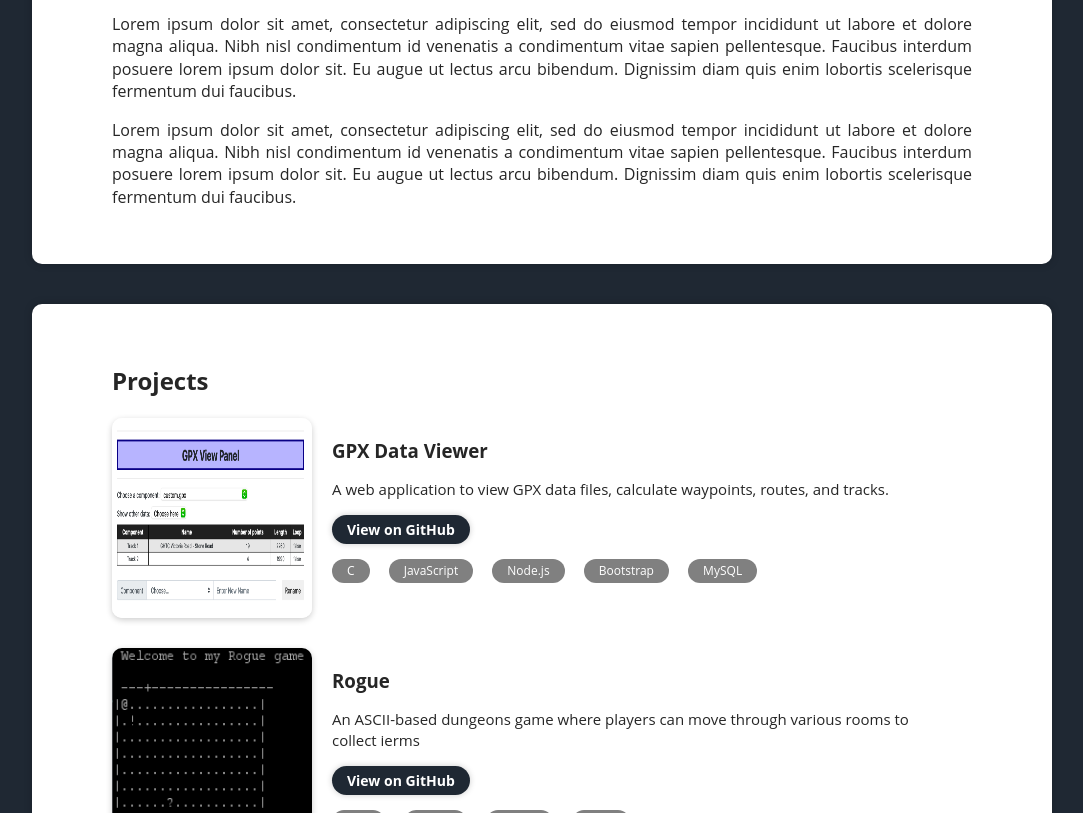
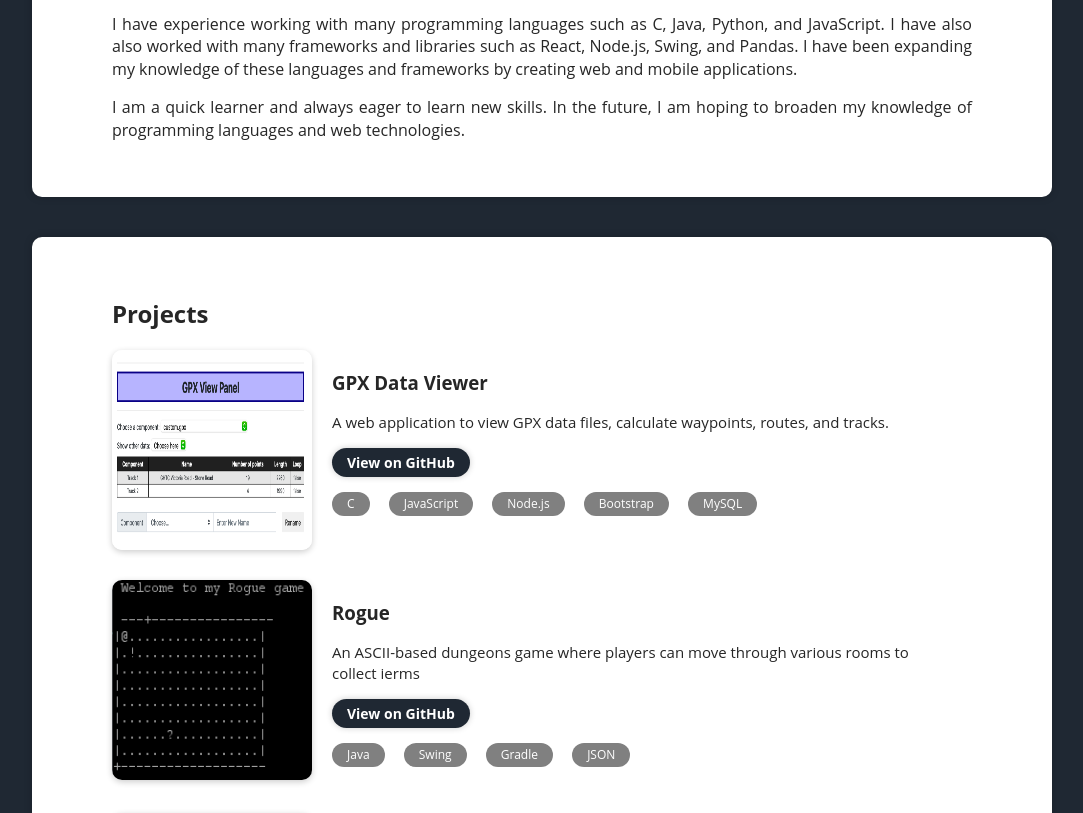
Before and after one commit to jainilp25/jainilp25.github.io, a plain HTML site: page index.html in a window 1280 px wide. Shown: the part 1326-2139 px from the top of the page, without its empty margins (98-1181 px from the left). Drawn offline with nearby package versions, Linux system fonts and the light colour scheme; a web font is replaced by a local one.

Commit message:
Added skills section

```diff
--- a/index.html
+++ b/index.html
@@ -53,16 +53,13 @@
         <img class="skill-img" src="assets/images/git.png" alt="Git">
       </div>
       <p>
-        Lorem ipsum dolor sit amet, consectetur adipiscing elit, sed do eiusmod tempor incididunt ut labore et dolore
-        magna aliqua. Nibh nisl condimentum id venenatis a condimentum vitae sapien pellentesque. Faucibus interdum
-        posuere lorem ipsum dolor sit. Eu augue ut lectus arcu bibendum. Dignissim diam quis enim lobortis scelerisque
-        fermentum dui faucibus.
+        I have experience working with many programming languages such as C, Java, Python, and JavaScript. I have also
+        also worked with many frameworks and libraries such as React, Node.js, Swing, and Pandas. I have been expanding
+        my knowledge of these languages and frameworks by creating web and mobile applications.
       </p>
       <p>
-        Lorem ipsum dolor sit amet, consectetur adipiscing elit, sed do eiusmod tempor incididunt ut labore et dolore
-        magna aliqua. Nibh nisl condimentum id venenatis a condimentum vitae sapien pellentesque. Faucibus interdum
-        posuere lorem ipsum dolor sit. Eu augue ut lectus arcu bibendum. Dignissim diam quis enim lobortis scelerisque
-        fermentum dui faucibus.
+        I am a quick learner and always eager to learn new skills. In the future, I am hoping to broaden my knowledge
+        of programming languages and web technologies.
       </p>
     </div>
 
```
Also changed, not shown: 2 other files.
